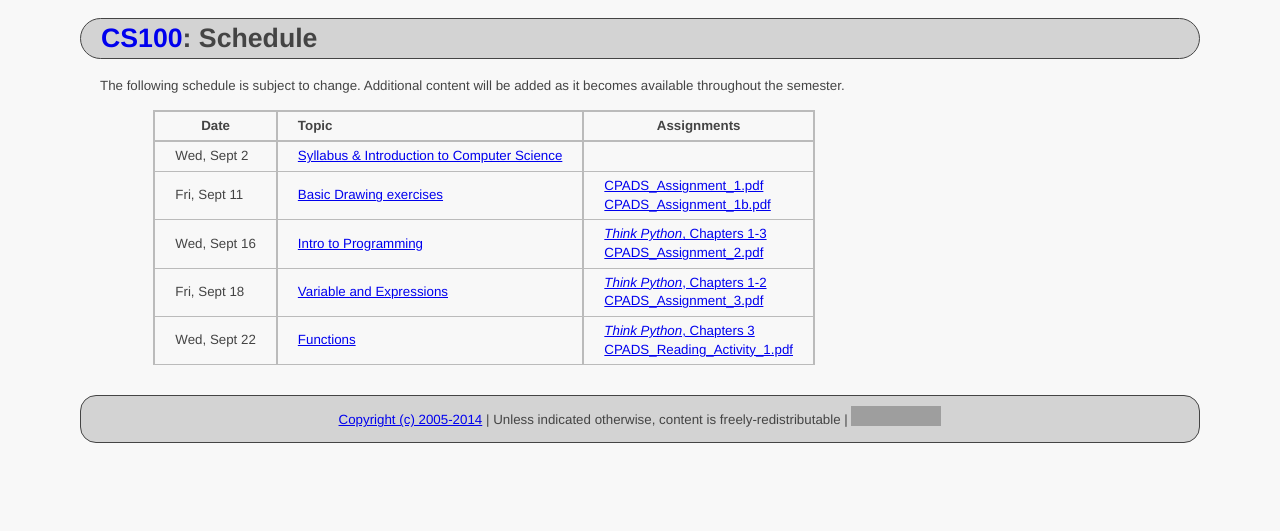
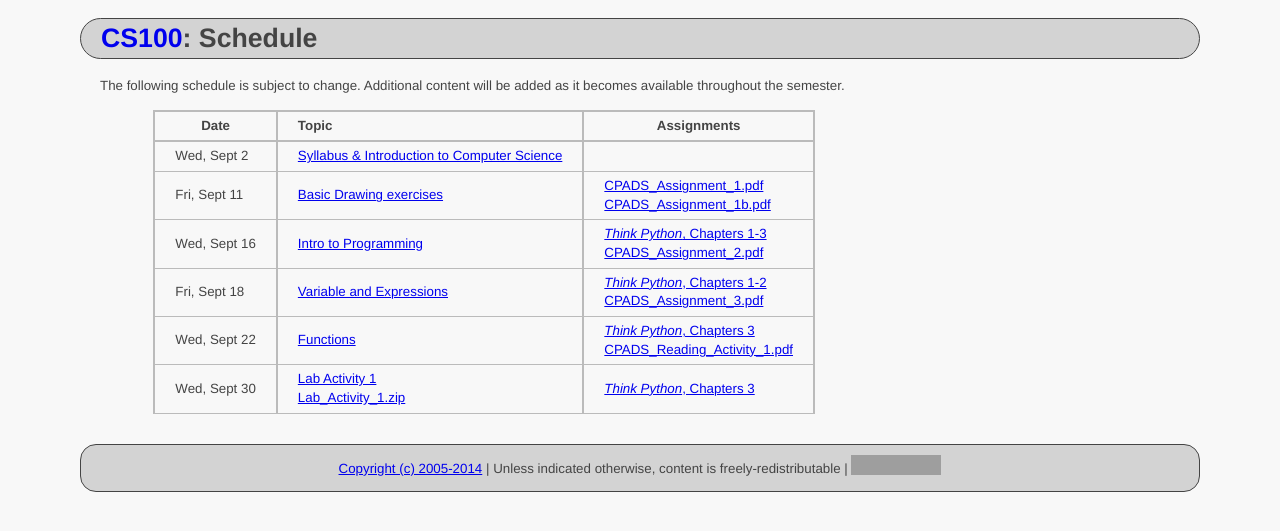
Before and after one commit to ycpcs/cs100-fall2015, a Jekyll site: the page built from schedule.md, in a window 1280 px wide. Shown: the top 531 px of the page. Built offline with Jekyll 4.4.1, drawn with Linux system fonts in a browser that asks for light colours; Markdown is read by kramdown in place of the engine named in the settings; grey boxes are pictures that could not be loaded.

Commit message:
add lab activity 1
add lab activity 1

```diff
--- a/schedule.md
+++ b/schedule.md
@@ -15,6 +15,7 @@ Additional content will be added as it becomes available throughout the semester
 >| Wed, Sept 16   |  [Intro to Programming](lectures/lecture2_programming_intro.pdf)                                     | [*Think Python*, Chapters 1-3](http://greenteapress.com/thinkpython/thinkpython.html) <br /> [CPADS_Assignment_2.pdf](assign/CPADS_Assignment_2.pdf)     |
 >| Fri, Sept 18   |  [Variable and Expressions](lectures/lecture3_variables_expressions.pdf)                             | [*Think Python*, Chapters 1-2](http://greenteapress.com/thinkpython/thinkpython.html) <br /> [CPADS_Assignment_3.pdf](assign/CPADS_Assignment_3.pdf)     |
 >| Wed, Sept 22   |  [Functions](lectures/lecture4_functions.pdf)                                                        | [*Think Python*, Chapters 3](http://greenteapress.com/thinkpython/thinkpython.html) <br />  [CPADS_Reading_Activity_1.pdf](assign/CPADS_Reading_Activity_1.pdf)      |
+>| Wed, Sept 30   |  [Lab Activity 1](assign/CPADS_Lab_Activity_1.pdf) <br /> [Lab_Activity_1.zip](Lab_Activity_1.zip)   | [*Think Python*, Chapters 3](http://greenteapress.com/thinkpython/thinkpython.html)       |
 
 <!-- vim:set wrap: ­-->
 <!-- vim:set linebreak: -->
```
Also changed, not shown: assign/index.md (+2 -1 lines), 1 other file.
